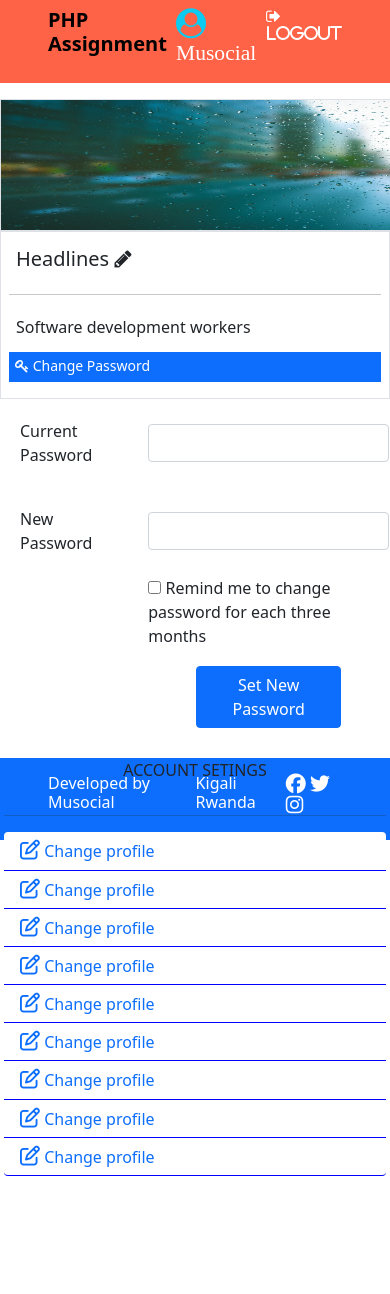
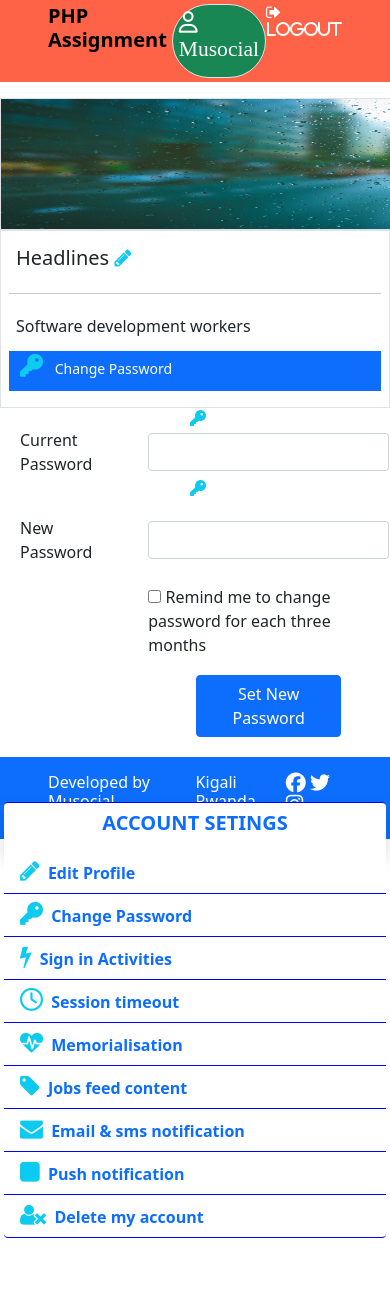
Before and after one commit to Musosiyare/assignment, a PHP site: page /dashboard.php in a window 390 px wide; the page is wider, and only the part inside the window is pictured. Before the commit the page ends 1176 px from the top of that part, so only its background shows below. Run offline with PHP 8.4, Linux system fonts and the light colour scheme; a user stored in the database is signed in; some libraries are stand-ins or nearby versions.

Commit message:
seventh commit on 26/5/22

```diff
--- a/dashboard.php
+++ b/dashboard.php
@@ -30,13 +30,14 @@ $fname = $_SESSION['user']['fname'];
     </style>
 </head>
 <body>
-    <div class="d-flex justify-content-between py-2 p-5" style="background-color:tomato;">
+    <div class="d-flex justify-content-between py-1 p-5" style="background-color:tomato;">
         <h5 style="color:black;font-weight:bold;">PHP Assignment</h5>
-
-        <h4 style="color:white;font-family:perpetua;">
-            <i class="fa fa-user-circle text-info" aria-hidden="true" style="font-size:30px;"></i>
+        <div class="border rounded-pill bg-success">
+        <h4 style="color:white;font-family:perpetua; padding:6px;">
+        <i class="fa fa-user-o" aria-hidden="true"></i>
             <?php print ucfirst($fname); ?>
           </h4>
+        </div>
         <a href="logout.php" style="color:white;">
         <i class="fa fa-sign-out" aria-hidden="true">
             <h6>Logout</h6>
@@ -50,14 +51,17 @@ $fname = $_SESSION['user']['fname'];
     <div class="row py-2">
         <div class="col-md-7 col-sm-12">
                 <div class="border  position-relative bg-white ">
-                 <img src="images/bg1.jpg" style="height:130px; width:785px;">
+                 <img src="images/bg1.jpg" style="height:130px; width:873px;">
                 </div>
                 <div class="border bg-white py-2 px-2  ">
-                <h5 style="padding:7px;">Headlines <i class="fa fa-pencil" aria-hidden="true"></i> </h5>
+                <h5 style="padding:7px;">Headlines
+                <a href="http://">
+                 <i class="fa fa-pencil text-info  pe-1" aria-hidden="true"></i> </h5>
+                </a>
                 <hr>
                 <h6 style="padding:7px;">Software development workers</h6>
-                <h2 class="bg-primary text-white" style="font-size:14px; height:30px;padding:7px; padding:6px;">
-                    <i class="fa fa-key " aria-hidden="true"></i>
+                <h2 class="bg-primary text-white" style="font-size:14px; height:40px; padding:3px;">
+                <i class="fas fa-key text-info pe-2 px-2" aria-hidden="true" style="font-size:23px;"></i>
                     Change Password
                 </h2>
                 </div>
@@ -67,8 +71,8 @@ $fname = $_SESSION['user']['fname'];
                         <td>&nbsp;&nbsp;&nbsp;&nbsp;&nbsp;</td>
                     <div class="position-relative">
                     <td>
-                        <!-- <i class="fas fa-key text-info" aria-hidden="true" style="position:absolute; top:268px;left:150px;"></i> -->
                         <input type="password" name="current_password" id="" class="form-control">
+                        <i class="fas fa-key text-info" aria-hidden="true" style="position:absolute; top:410px;left:190px;"></i>
                         </td>
                     </div>
                     </tr>
@@ -77,8 +81,8 @@ $fname = $_SESSION['user']['fname'];
                         <td style="padding:20px;">New Password</td>
                         <td>&nbsp;&nbsp;&nbsp;&nbsp;&nbsp;</td>
                         <td>
-                            <!-- <i class="fas fa-key text-info" aria-hidden="true" style="position:absolute; top:300px;left:150px;"></i> -->
                             <input type="password" name="new_password" id="" class="form-control">
+                            <i class="fas fa-key text-info" aria-hidden="true" style="position:absolute; top:480px;left:190px; margin-end:10px;"></i>
                         </td>
                         </div>
                     </tr>
@@ -98,63 +102,63 @@ $fname = $_SESSION['user']['fname'];
 
                 </table>
         </div>
-        <div class="col-md-5 col-sm-12 px-3 h-25">
-         <p>
-             <h6>
-                <center> ACCOUNT SETINGS </center> <br><hr>
+        <div class="col-md-5 col-sm-12 px-3 h-25 my-5">
                 <ul class="list-group">
-                    <li class="list-group-item" style="border-top:2px;border-color:blue;border-left:none;border-right:none;">
+                <li class="list-group-item shadow" style="border-bottom:2px;border-color:blue;border-left:none;border-right:none;">
+                            <h5 class="text-primary d-flex justify-content-center" style="font-weight:bold;">ACCOUNT SETINGS</h5>
+                    </li>
+                    <li class="list-group-item" style="border-top:2px;border-color:blue;border-left:none;border-right:none; font-weight:bold;">
                         <a href="http://">
-                            <i class="fa fa-edit" aria-hidden="true" style="font-size:20px;"></i>
-                             Change profile
+                            <i class="fa fa-pencil text-info pe-1" aria-hidden="true" style="font-size:23px;"></i>
+                             Edit Profile
                         </a>
                     </li>
-                    <li class="list-group-item" style="border-top:2px;border-color:blue;border-left:none;border-right:none;">
+                    <li class="list-group-item" style="border-top:2px;border-color:blue;border-left:none;border-right:none; font-weight:bold;">
                         <a href="http://">
-                            <i class="fa fa-edit" aria-hidden="true" style="font-size:20px;"></i>
-                             Change profile
+                            <i class="fas fa-key text-info pe-1" aria-hidden="true" style="font-size:23px;"></i>
+                             Change Password
                         </a>
                     </li>
-                    <li class="list-group-item" style="border-top:2px;border-color:blue;border-left:none;border-right:none;">
+                    <li class="list-group-item" style="border-top:2px;border-color:blue;border-left:none;border-right:none; font-weight:bold;">
                         <a href="http://">
-                            <i class="fa fa-edit" aria-hidden="true" style="font-size:20px;"></i>
-                             Change profile
+                            <i class="fa fa-bolt text-info pe-1" aria-hidden="true" style="font-size:23px;"></i>
+                             Sign in Activities
                         </a>
                     </li>
-                    <li class="list-group-item" style="border-top:2px;border-color:blue;border-left:none;border-right:none;">
+                    <li class="list-group-item" style="border-top:2px;border-color:blue;border-left:none;border-right:none; font-weight:bold;">
                         <a href="http://">
-                            <i class="fa fa-edit" aria-hidden="true" style="font-size:20px;"></i>
-                             Change profile
+                            <i class="fa fa-clock-o text-info pe-1" aria-hidden="true" style="font-size:23px;"></i>
+                             Session timeout
                         </a>
                     </li>
-                    <li class="list-group-item" style="border-top:2px;border-color:blue;border-left:none;border-right:none;">
+                    <li class="list-group-item" style="border-top:2px;border-color:blue;border-left:none;border-right:none; font-weight:bold;">
                         <a href="http://">
-                            <i class="fa fa-edit" aria-hidden="true" style="font-size:20px;"></i>
-                             Change profile
+                            <i class="fa fa-heartbeat text-info pe-1" aria-hidden="true" style="font-size:23px;"></i>
+                             Memorialisation
                         </a>
                     </li>
-                    <li class="list-group-item" style="border-top:2px;border-color:blue;border-left:none;border-right:none;">
+                    <li class="list-group-item" style="border-top:2px;border-color:blue;border-left:none;border-right:none; font-weight:bold;">
                         <a href="http://">
-                            <i class="fa fa-edit" aria-hidden="true" style="font-size:20px;"></i>
-                             Change profile
+                            <i class="fa fa-tag text-info pe-1" aria-hidden="true" style="font-size:23px;"></i>
+                            Jobs feed content
                         </a>
                     </li>
-                    <li class="list-group-item " style="border-top:2px;border-color:blue;border-left:none;border-right:none;">
+                    <li class="list-group-item " style="border-top:2px;border-color:blue;border-left:none;border-right:none; font-weight:bold;">
                         <a href="http://">
-                            <i class="fa fa-edit" aria-hidden="true" style="font-size:20px;"></i>
-                             Change profile
+                            <i class="fa fa-envelope text-info pe-1" aria-hidden="true" style="font-size:23px;"></i>
+                            Email & sms notification
                         </a>
                     </li>
-                    <li class="list-group-item" style="border-top:2px;border-color:blue;border-left:none;border-right:none;">
+                    <li class="list-group-item" style="border-top:2px;border-color:blue;border-left:none;border-right:none; font-weight:bold;">
                         <a href="http://">
-                            <i class="fa fa-edit" aria-hidden="true" style="font-size:20px;"></i>
-                             Change profile
+                            <i class="fa fa-square text-info pe-1" aria-hidden="true" style="font-size:23px;"></i>
+                             Push notification
                         </a>
                     </li>
-                    <li class="list-group-item" style="border-top:2px;border-color:blue;border-left:none;border-right:none;">
-                        <a href="http://">
-                            <i class="fa fa-edit" aria-hidden="true" style="font-size:20px;"></i>
-                             Change profile
+                    <li class="list-group-item" style="border-top:2px;border-color:blue;border-left:none;border-right:none; font-weight:bold;">
+                        <a href="delete_account.php">
+                           <i class="fa fa-user-times text-info pe-1" aria-hidden="true" style="font-size:23px;"></i>
+                             Delete my account
                         </a>
                     </li>
 </ul>
--- a/index.php
+++ b/index.php
@@ -51,7 +51,7 @@
                 <button type="submit" class="btn btn-primary form-control my-2" style="border-radius:30px;">Next</button>
                 <hr>
                 <button type="submit" class="btn btn-danger form-control my-2">
-                <i class="fa fa-google-plus-square" aria-hidden="true"></i>
+                <i class="fa fa-google-plus text-info" aria-hidden="true" style="font-size:23px;"></i>
                 Continue with Google</button>
                 <h6 class="" style="color:red;">Already have an Account,
                 <a href="username.php">Sign In</a>
--- a/username.php
+++ b/username.php
@@ -45,7 +45,10 @@ session_start();
                 </div>
                 <button type="submit" name="login" class="btn btn-primary form-control my-2" style="border-radius:30px;">Next</button>
                 <hr>
-                <button type="submit" name="" class="btn btn-danger form-control my-2">Continue with Google</button>
+                <button type="submit" name="" class="btn btn-danger form-control my-2">
+                <i class="fa fa-google-plus text-info" aria-hidden="true" style="font-size:23px;"></i>
+                Continue with Google
+                </button>
                 <h6 class="" style="color:red;">
                 <a href="index.php">Create an Account</a>
                 </h6>
```
Also changed, not shown: delete_account.php (added, +19 -0 lines), insert_user.php (+36 -6 lines), update_headlines.php (added).
